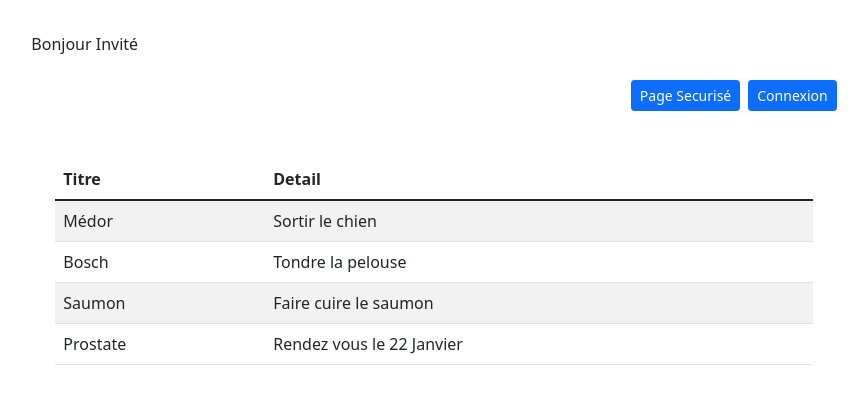
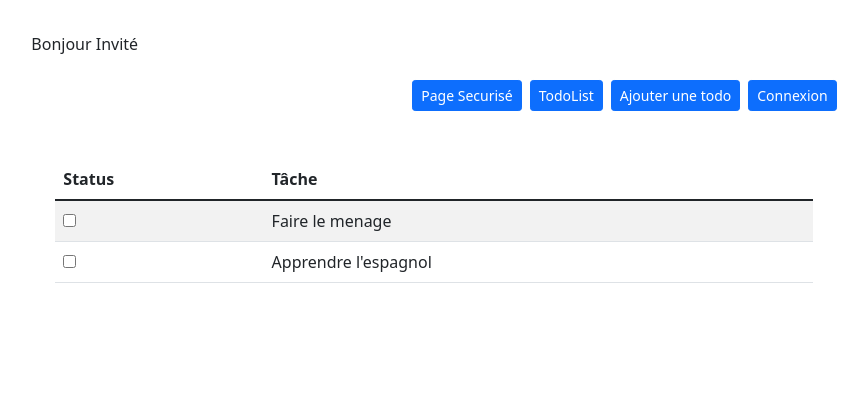
Before and after one commit to JeremT8/AnguApp, an Angular app in the folder MyApp/: page /todolist in a window 1280 px wide. Shown: the top 404 px of the page, without its empty margins (206-1074 px from the left). Built offline with nearby package versions, Linux system fonts and the light colour scheme.

Commit message:
correction exercice

```diff
--- a/MyApp/src/app/app.component.html
+++ b/MyApp/src/app/app.component.html
@@ -11,12 +11,13 @@
       <!-- NAVIGATION -->
       <p class="navbar-text me-2">
           {{ security.user.greet() }}
-        </p>
+      </p>
       <nav class="mb-4 d-flex justify-content-end">
         <button class="btn btn-sm me-2 btn-primary" routerLink="/secure">Page Securisé</button>
+        <button class="btn btn-sm me-2 btn-primary" routerLink="/todolist">TodoList</button>
+        <button class="btn btn-sm me-2 btn-primary" routerLink="/todoform">Ajouter une todo</button>
         <button class="btn btn-sm btn-primary" routerLink="/login" *ngIf="! security.user.isAuthentificated;">Connexion</button>
         <button class="btn btn-sm btn-primary" *ngIf="security.user.isAuthentificated;" (click)="security.logout()">Deconnexion</button>
-
       </nav>
 
       <!-- LES PAGES -->
--- a/MyApp/src/app/models/todo.model.ts
+++ b/MyApp/src/app/models/todo.model.ts
@@ -1,18 +1,25 @@
-export interface TodoDataInterface {
-  titre: string;
-  detail?: string;
+export interface TodoDTOInterface {
+  id?: number;
+  taskName: string;
+  done: boolean;
 }
 
-export class Todo implements TodoDataInterface {
-  titre: string = '';
-  detail?: string;
-  constructor(todo: TodoDataInterface | null = null) {
-	  if (todo) {
-		this.titre = todo.titre;
-	  	this.detail = todo.detail;
-  }
-	  }
+export class Todo{
+    id: number | undefined;
+    taskName: string = '';
+    done: boolean = false;
+
+  constructor(data: TodoDTOInterface | null = null) {
+    if(data) {
+      this.taskName = data.taskName;
+      this.done = data.done;
+      this.id = data.id || new Date().getTime()
+    } else {
+      this.id = new Date().getTime();
+    }
 
 
 
-}
+  }
+
+	  }
--- a/MyApp/src/app/pages/todo-form/todo-form.component.html
+++ b/MyApp/src/app/pages/todo-form/todo-form.component.html
@@ -1,13 +1,13 @@
 <div class="container-fluid p-4">
 	<div class="mb-2">
 		<label for="">Titre</label>
-		<input type="text" class="form-control"
-		[(ngModel)]="userInput.titre">
+		<input type="text" class="form-control">
+
 	</div>
 	<div class="mb-2">
 		<label for="">Detail</label>
-		<input type="text" class="form-control"
-		[(ngModel)]="userInput.detail">
+		<input type="text" class="form-control">
+
 	</div>
-	<button class="btn btn-primary" (click)='validateForm()'>Ajouter une tâche</button>
+	<button class="btn btn-primary">Ajouter une tâche</button>
 </div>
--- a/MyApp/src/app/pages/todo-form/todo-form.component.ts
+++ b/MyApp/src/app/pages/todo-form/todo-form.component.ts
@@ -1,6 +1,6 @@
 import { Component, OnInit } from '@angular/core';
 import { Router } from '@angular/router';
-import { TodoDataInterface } from 'src/app/models/todo.model';
+import { TodoDTOInterface } from 'src/app/models/todo.model';
 import { TodoService } from 'src/app/services/todo.service';
 
 @Component({
@@ -10,19 +10,10 @@ import { TodoService } from 'src/app/services/todo.service';
 })
 export class TodoFormComponent implements OnInit {
 
-  userInput: TodoDataInterface = {
-    titre: '',
-    detail: ''
-  };
+  constructor() {
 
-  constructor(private todoListService: TodoService, private router: Router) {
-       }
+  }
 
   ngOnInit(): void {
   }
-
-  validateForm(): void {
-    this.todoListService.addTodo(this.userInput);
-    this.router.navigate(['/todolist']);
-    }
   }
--- a/MyApp/src/app/pages/todo-list/todo-list.component.html
+++ b/MyApp/src/app/pages/todo-list/todo-list.component.html
@@ -5,14 +5,14 @@
   <table class="table table-striped">
     <thead class="">
 	<tr>
-		<th>Titre</th>
-		<th>Detail</th>
+		<th>Status</th>
+		<th>Tâche</th>
 	</tr>
     </thead>
     <tbody>
-	    <tr *ngFor="let item of todoList">
-		    <td> {{ item.titre }}</td>
-		    <td> {{ item.detail }}</td>
+	    <tr *ngFor="let task of tasksService.taskList">
+		    <td><input type="checkbox" [checked]="task.done"></td>
+		    <td> {{ task.taskName }} </td>
 	    </tr>
     </tbody>
   </table>
--- a/MyApp/src/app/pages/todo-list/todo-list.component.ts
+++ b/MyApp/src/app/pages/todo-list/todo-list.component.ts
@@ -8,13 +8,9 @@ import { TodoService } from 'src/app/services/todo.service';
 })
 export class TodoListComponent implements OnInit {
 
-  todoList: any = [];
-
-  constructor(private todoListService: TodoService) {
-    this.todoList = todoListService.todoList;
-  }
+  constructor(public tasksService: TodoService) {}
 
   ngOnInit(): void {
+
   }
-
 }
--- a/MyApp/src/app/services/todo.service.ts
+++ b/MyApp/src/app/services/todo.service.ts
@@ -1,25 +1,27 @@
 import { Injectable } from '@angular/core';
-import { Todo, TodoDataInterface} from '../models/todo.model'
+import { Todo } from '../models/todo.model';
 
 @Injectable({
   providedIn: 'root'
 })
 export class TodoService {
 
-  todo: TodoDataInterface;
-
-  todoList: TodoDataInterface[] = [
-    {titre: 'Médor', detail: 'Sortir le chien'},
-    {titre: 'Bosch', detail: 'Tondre la pelouse'},
-    {titre: 'Saumon', detail: 'Faire cuire le saumon'},
-    {titre: 'Prostate', detail: 'Rendez vous le 22 Janvier'}
-  ]
+  taskList: Todo[] = [
+    new Todo({taskName: "Faire le menage", done: false}),
+    new Todo({taskName: "Apprendre l'espagnol", done: false})
+  ];
 
   constructor() {
-    this.todo = new Todo();
+
    }
 
-   addTodo(todo: TodoDataInterface) {
-     this.todoList.push(todo)
+
+   getNewTodo(): Todo {
+     return new Todo();
    }
+
+   addTask(data: Todo): void {
+     this.taskList.push(data);
+   }
+
 }
```
